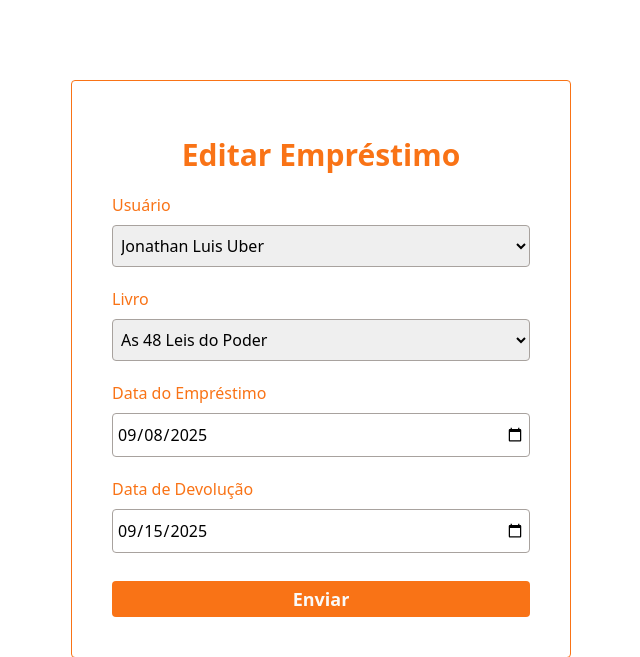
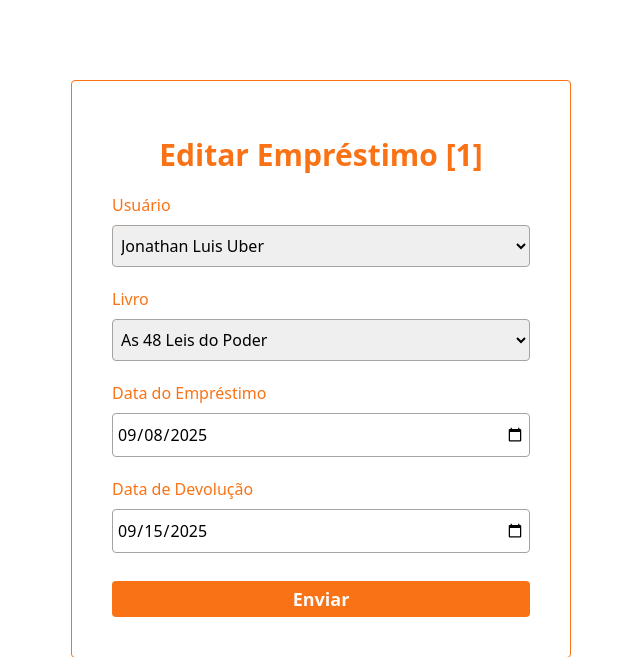
Before and after one commit to jonathan7gb/Biblioteca-Flask, a Flask app: page /emprestimos/editar/1 in a window 1280 px wide. Shown: the part 80-737 px from the top of the page, without its empty margins (319-959 px from the left). Run offline with Flask 3, Linux system fonts and the light colour scheme; a user stored in the database is signed in; some libraries are stand-ins or nearby versions.

Commit message:
add logica de editar emprestimo e livro

```diff
--- a/app/templates/editar_emprestimo.html
+++ b/app/templates/editar_emprestimo.html
@@ -5,7 +5,7 @@
 {% block content %}
 <div class="container-login w-100 flex justify-center align-center">
     <section class="forms-login mt-[5rem] border-orange-500 border-[1px] p-10 rounded w-[500px]">
-                <h3 class="text-center text-3xl font-bold mt-4 text-orange-500">Editar Empréstimo</h3>
+                <h3 class="text-center text-3xl font-bold mt-4 text-orange-500">Editar Empréstimo [{{emprestimo.id}}]</h3>
                 <form action="{{ url_for('editar_emprestimo', id=emprestimo.id) }}" method="post" class="flex flex-col">
                     {{form.csrf_token}}
                     {{ form.hidden_tag()}}
--- a/app/templates/emprestimos.html
+++ b/app/templates/emprestimos.html
@@ -13,9 +13,8 @@
     <div class="container-livros flex justify-center">
         <div class="gerenciar flex flex-col justify-center mt-[3rem] w-[800px]">
             <h2 class="text-center text-2xl text-orange-500 font-semibold">Gerenciar</h2>
-            <div class="botoes grid grid-cols-2 gap-10">
+            <div class="botoes grid grid-cols-1 gap-10 w-[150px]">
                 <a href="{{url_for('emprestimo_cadastro')}}" class="bg-orange-500 text-stone-50 font-semibold text-lg mt-7 rounded py-1 px-3 flex flex-row justify-between items-center hover:bg-orange-700 cursor-pointer transition-all duration-500">Cadastrar <svg xmlns="http://www.w3.org/2000/svg" width="24" height="24" viewBox="0 0 24 24" fill="none" stroke="white" stroke-width="2" stroke-linecap="round" stroke-linejoin="round" class="lucide lucide-circle-plus-icon lucide-circle-plus"><circle cx="12" cy="12" r="10"/><path d="M8 12h8"/><path d="M12 8v8"/></svg></a>
-                <a href="" class="bg-orange-500 text-stone-50 font-semibold text-lg mt-7 rounded py-1 px-3 flex flex-row justify-between items-center hover:bg-orange-700 cursor-pointer transition-all duration-500">Editar <svg xmlns="http://www.w3.org/2000/svg" width="24" height="24" viewBox="0 0 24 24" fill="none" stroke="white" stroke-width="2" stroke-linecap="round" stroke-linejoin="round" class="lucide lucide-square-pen-icon lucide-square-pen"><path d="M12 3H5a2 2 0 0 0-2 2v14a2 2 0 0 0 2 2h14a2 2 0 0 0 2-2v-7"/><path d="M18.375 2.625a1 1 0 0 1 3 3l-9.013 9.014a2 2 0 0 1-.853.505l-2.873.84a.5.5 0 0 1-.62-.62l.84-2.873a2 2 0 0 1 .506-.852z"/></svg></a>
             </div>
         </div>
     </div>
```
Also changed, not shown: instance/biblioteca_db.db.
